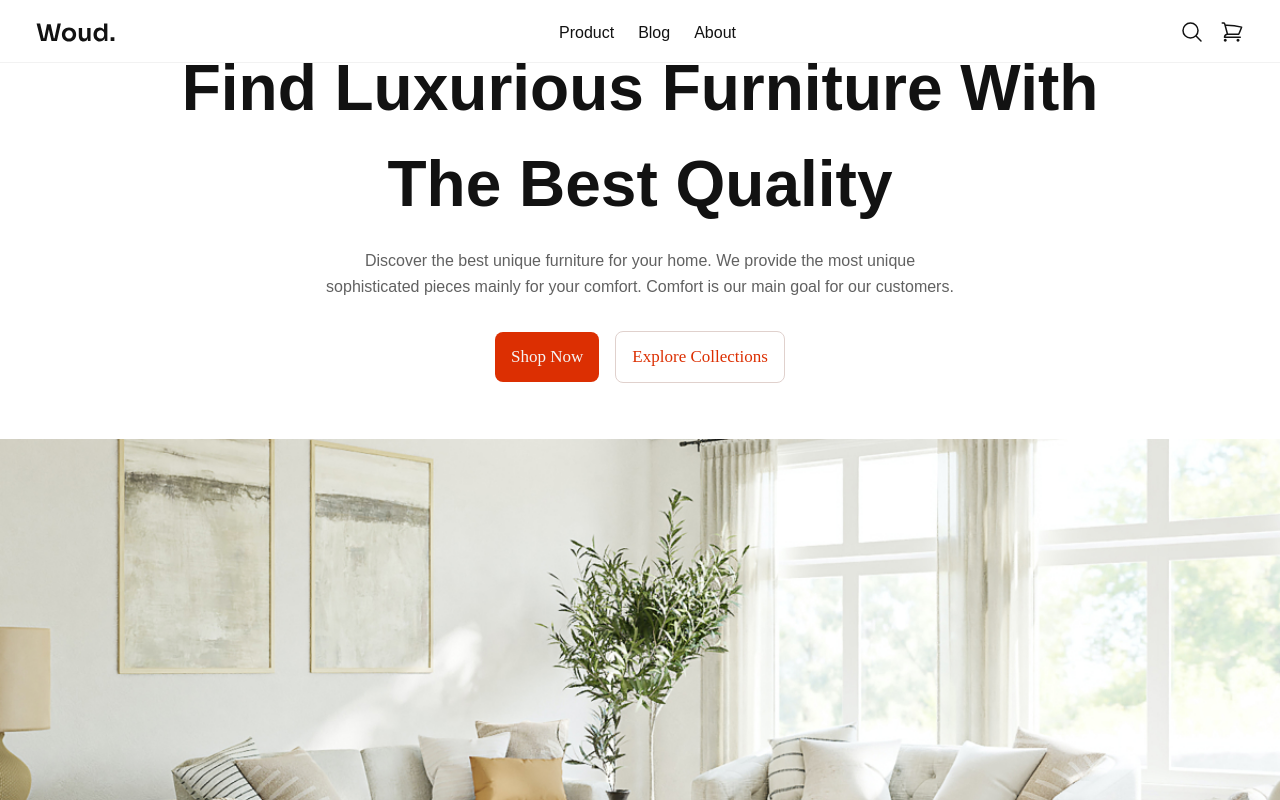
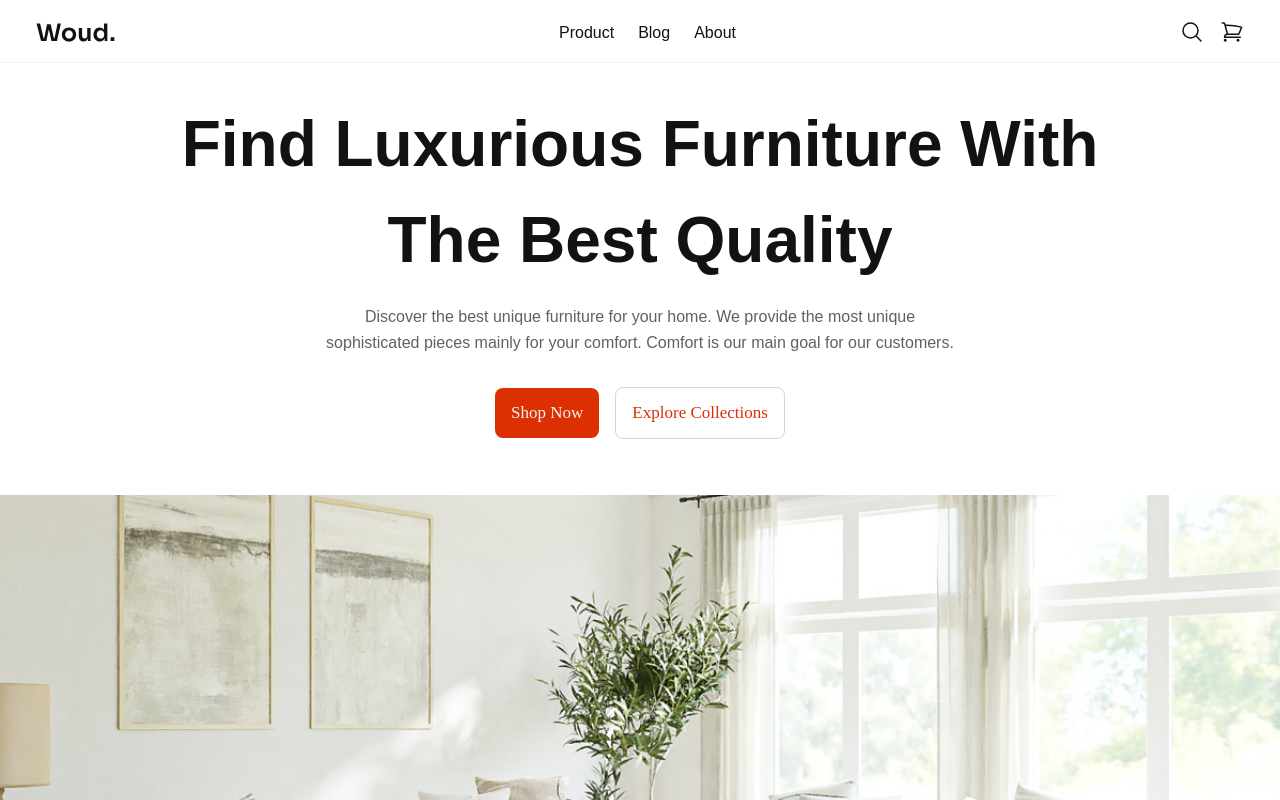
Before and after one commit to Praise7165/woud-react, a React (Vite) app: page / in a window 1280 px wide. Shown: the top 800 px of the page. Built offline with nearby package versions, Linux system fonts and the light colour scheme; a web font is replaced by a local one.

Commit message:
completed work on hero

```diff
--- a/src/components/Hero/hero.tsx
+++ b/src/components/Hero/hero.tsx
@@ -3,7 +3,7 @@ import Button from "../Button";
 
 export default function Hero() {
   return (
-    <section className="pt-24 md:pt-10">
+    <section className="pt-24">
       {/* has class 'hero-container' */}
       <Container className="flex">
         <div className="flex m-auto text-center flex-col items-center sm:max-w-[90%] md:max-w-[80%]">
--- a/src/index.css
+++ b/src/index.css
@@ -27,7 +27,7 @@ body {
   }
 
   h1 {
-    font-size: 3.25rem;
+    font-size: 3rem;
     font-weight: 700;
     text-transform: capitalize;
   }
@@ -51,6 +51,12 @@ body {
     color: #616161;
   }
 
+  @media screen and (min-width: 767px) {
+    h1 {
+      font-size: 3.25rem;
+    }
+  }
+
   @media screen and (min-width: 991px) {
     h1 {
       font-size: 4rem;
--- a/style.css
+++ b/style.css
@@ -616,10 +616,6 @@ footer span {
 
 /* Mobile - Landcape CSS */
 @media screen and (max-width: 767px) {
-  h1 {
-    font-size: 3rem;
-  }
-
   .marquee > div {
     display: flex;
     gap: 72px;
```
